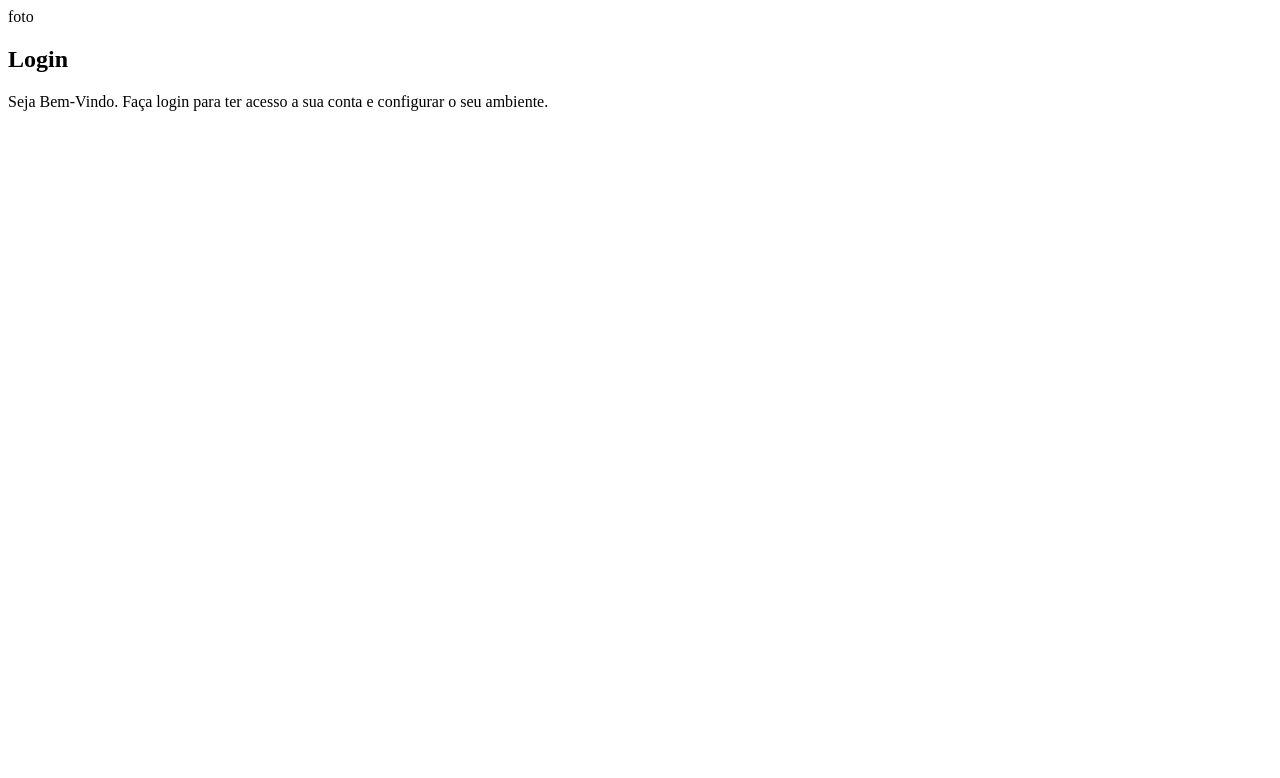
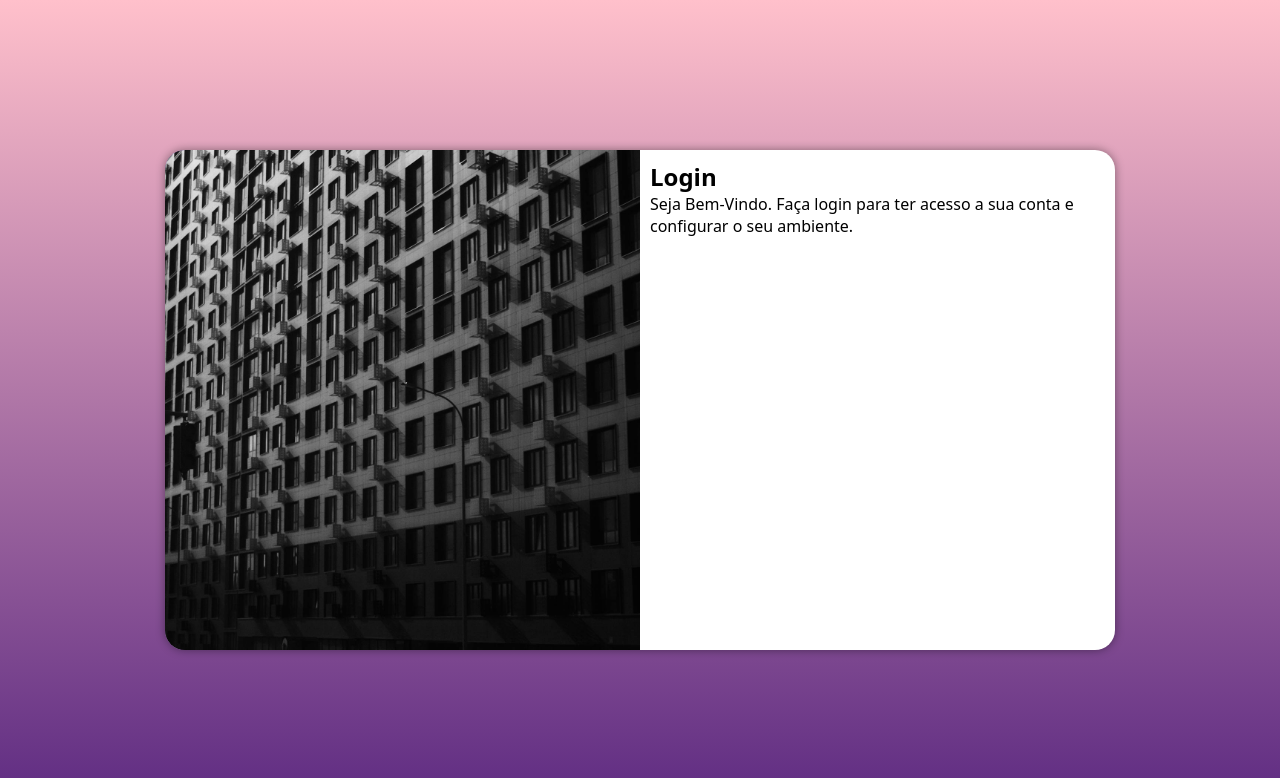
Before and after one commit to ikrobr/teladelogin, a plain HTML site: page index.html in a window 1280 px wide. Drawn offline with Linux system fonts and the light colour scheme.

Commit message:
css mobile, tablet e pc

```diff
--- /dev/null
+++ b/estilos/mediaquery.css
@@ -0,0 +1,43 @@
+@charset "UTF-8";
+
+@media screen and (min-width: 768px) and (max-width: 992px){
+    body {
+        background-image: linear-gradient(to top, #5f2c82, pink);
+    }
+
+    section#login {
+        width: 80vw;
+    }
+
+    section#login > div#imagem {
+        float: left;
+        width: 30%;
+        height: 100%;
+    }
+
+    section#login > div#formulario {
+        float: right;
+        width: 70%;
+    }
+}
+
+@media screen and (min-width: 992px){
+    body {
+        background-image: linear-gradient(to top, #5f2c82, pink);
+    }
+
+    section#login {
+        width: 950px;
+    }
+
+    section#login > div#imagem {
+        float: left;
+        width: 50%;
+        height: 100%;
+    }
+
+    section#login > div#formulario {
+        float: right;
+        width: 50%;
+    }
+}
--- a/estilos/style.css
+++ b/estilos/style.css
@@ -4,3 +4,53 @@ paleta cores:
 verde #49a09d
 lilás #5f2c82
 */
+
+* {
+    font-family: system-ui, -apple-system, BlinkMacSystemFont, 'Segoe UI', Roboto, Oxygen, Ubuntu, Cantarell, 'Open Sans', 'Helvetica Neue', sans-serif;
+    padding: 0px;
+    margin: 0px;
+    box-sizing: border-box;
+}
+
+body, html {
+    background-color: #5f2c82;
+    height: 100vh;
+    width: 100vw;
+}
+
+main {
+    position: relative;
+    height: 100vh;
+    width: 100vw;
+}
+
+section#login {
+    position: absolute;
+    top: 50%;
+    left: 50%;
+    transform: translate(-50%, -50%);
+
+    background-color: white;
+    overflow: hidden;
+    width: 250px;
+    height: 500px;
+    border-radius: 20px;
+    box-shadow: 0px 0px 10px rgba(0, 0, 0, 0.415);
+
+    transform: width 0.3s, height .3s;
+    transition-timing-function: ease;
+}
+
+section#login > div#imagem {
+    display: block;
+    background: #5f2c82 url(../imagens/login.jpg) no-repeat;
+    background-size: cover;
+    background-position: left bottom;
+    height: 200px;
+}
+
+section#login > div#formulario {
+    display: block;
+    padding: 10px;
+
+}
--- a/index.html
+++ b/index.html
@@ -5,12 +5,13 @@
     <meta name="viewport" content="width=device-width, initial-scale=1.0">
     <title>login</title>
     <link rel="stylesheet" href="estilos/style.css">
+    <link rel="stylesheet" href="estilos/mediaquery.css">
 </head>
 <body>
     <main>
         <section id="login">
             <div id="imagem">
-                foto
+                <!--img no css-->
             </div>
             <div id="formulario">
                 <h1>Login</h1>
```
